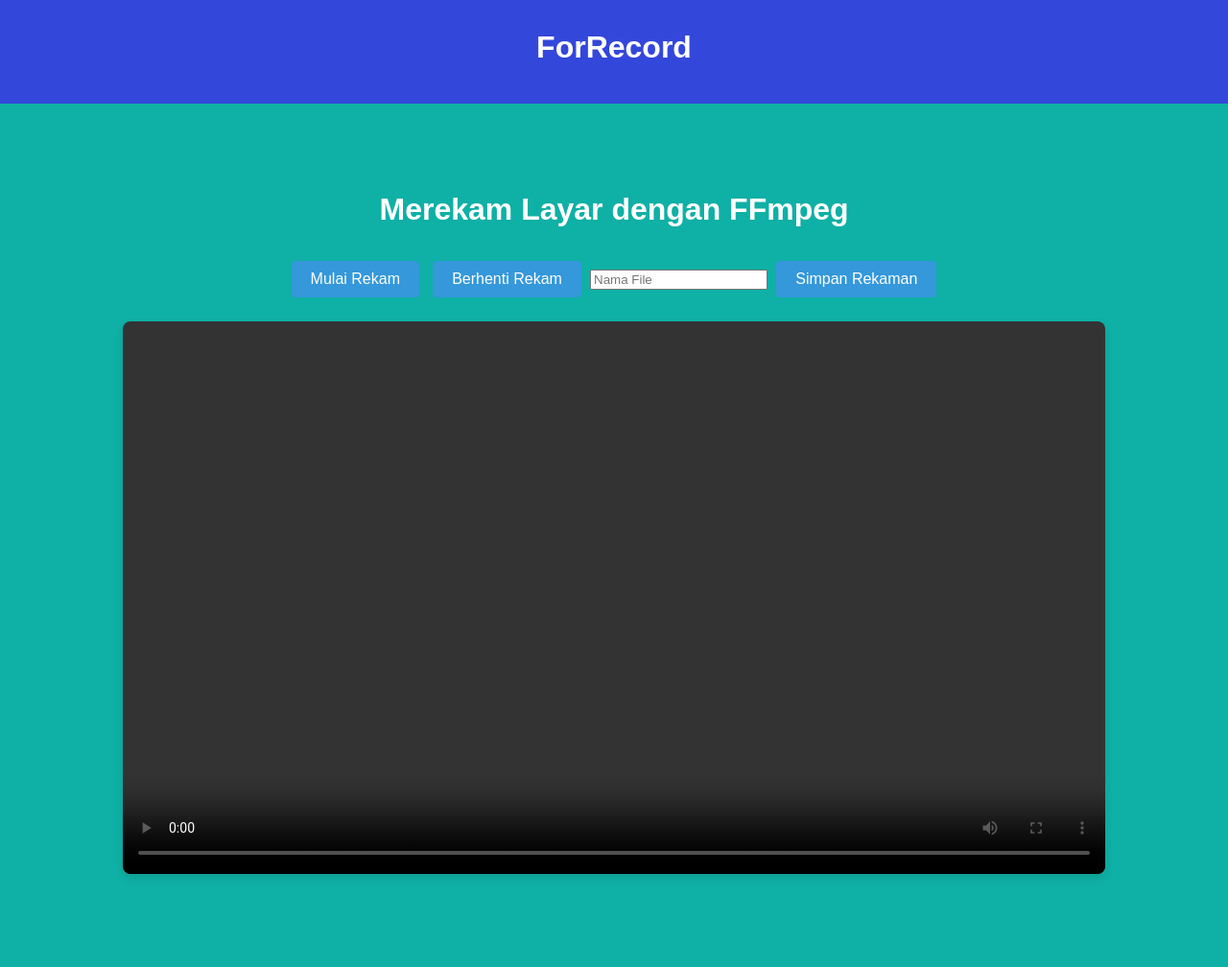
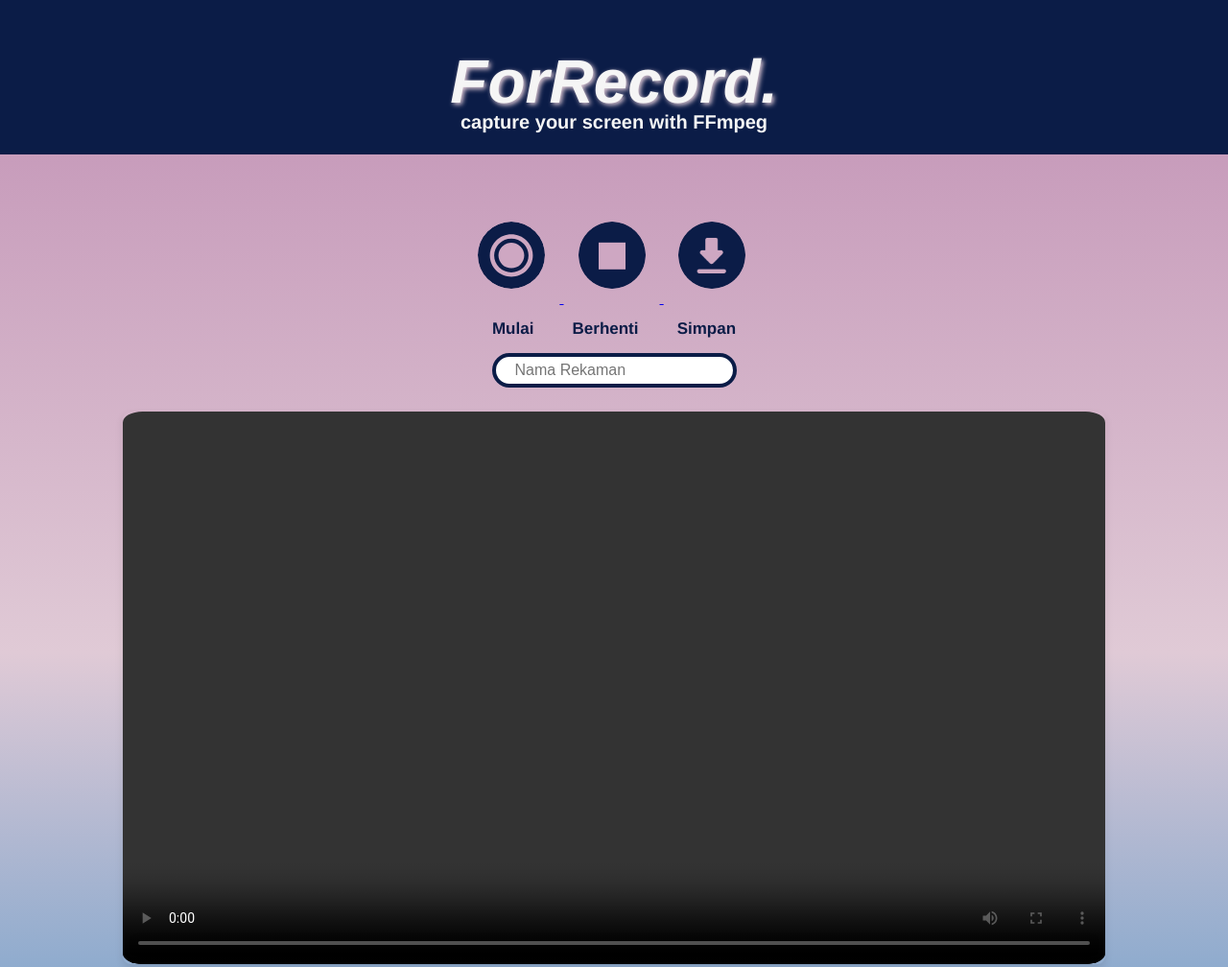
Before and after one commit to ehsannura/FFMPEG-Jarkom, a plain HTML site: page index.html in a window 1280 px wide. Shown: the whole page at 96% size. Before the commit the page ends 951 px from the top, so only its background shows below. Drawn offline with Linux system fonts and the light colour scheme.

Commit message:
Add files via upload

```diff
--- a/Node.js
+++ b/Node.js
@@ -12,7 +12,7 @@ app.post('/saveRecording', upload.single('video'), (req, res) => {
     }
 
     const inputFile = req.file.path;
-    const destination = 'recordings/';
+    const destination = 'recordings/'; // Ubah sesuai dengan folder penyimpanan yang diinginkan
     const outputFile = `${destination}recorded-video.webm`;
 
     fs.rename(inputFile, outputFile, (err) => {
@@ -31,7 +31,7 @@ app.post('/convertToMP4', upload.single('video'), (req, res) => {
     }
 
     const inputFile = req.file.path;
-    const destination = 'recordings/';
+    const destination = 'recordings/'; // Ubah sesuai dengan folder penyimpanan yang diinginkan
     const outputFile = `${destination}converted-video.mp4`;
 
     const command = `ffmpeg -i ${inputFile} ${outputFile}`;
@@ -40,7 +40,7 @@ app.post('/convertToMP4', upload.single('video'), (req, res) => {
             console.error(`Error: ${error.message}`);
             return res.status(500).send('Konversi gagal');
         }
-        console.log('Konversi berhasil');
+        console.log(`Konversi berhasil`);
 
         const convertedBuffer = await fs.promises.readFile(outputFile);
         res.set({
--- a/index.html
+++ b/index.html
@@ -1,11 +1,16 @@
 <!DOCTYPE html>
 <html>
+
+
 <head>
-    <title>Merekam Layar dengan FFmpeg</title>
+    <link rel="stylesheet" href="WEB 3.img" />
+    <link rel="stylesheet" href="style.css" />
+    <title>ForRecord.</title>
     <style>
         body {
             font-family: 'Segoe UI', Tahoma, Geneva, Verdana, sans-serif;
-            background-color: rgb(15, 176, 165);
+            background-color: rgba(255, 255, 255, 1);
+            background: linear-gradient(180deg, rgb(192, 142, 179) 0%, rgb(224, 202, 214) 65.1%, rgb(134, 168, 205) 100%);
             margin: 0;
             padding: 0;
         }
@@ -18,21 +23,47 @@
         }
 
         h1 {
-            font-family: 'Montserrat', sans-serif;
-            color: #ffffff;
-            margin-bottom: 30px;
+            text-shadow: 2px 2px 5px #e0cad6;
+            font-family: "Poppins-ExtraBoldItalic", Helvetica;
+            font-weight: 800;
+            font-style: italic;
+            color: #f5f5f5;
+            font-size: 64px;
+            letter-spacing: 0;
+            line-height: normal;
+            margin-bottom: -22px;
+            transition: text-shadow 0.2s ease-in-out;
+        }
+
+        h1:hover {
+            cursor: default;
+            text-shadow: 2px 2px 20px rgba(255, 255, 255, 0.9);
+        }
+
+        h2 {
+            font-family: "Poppins-Bold", Helvetica;
+            font-weight: 700;
+            color: #f5f5f5;
+            font-size: 20px;
+            letter-spacing: 0;
+            line-height: normal;
+        }
+
+        h2:hover{
+            cursor: default;
         }
 
         .buttons {
-            margin-bottom: 20px;
+            margin-bottom: 10px;
+            margin-right: 5px;
         }
 
         button {
             padding: 10px 20px;
-            margin: 5px;
+            margin: 10px;
             font-size: 16px;
             border: none;
-            border-radius: 4px;
+            border-radius: 44px;
             cursor: pointer;
             background-color: #3498db;
             color: white;
@@ -43,10 +74,71 @@
             background-color: #2980b9;
         }
 
+        .img {
+            margin-bottom: -10px;
+            margin: 15px;
+            border-radius: 50%;
+            width: 70px;
+            height: 70px;
+            transition: transform 0.3s ease-in-out, box-shadow 0.4s ease-in-out;
+            ;
+        }
+
+        .img-text {
+            font-family: "Poppins-Bold", Helvetica;
+            font-weight: 700;
+            font-size: 17px;
+            color: #0b1c47;
+            margin: 18px;
+            margin-bottom: auto;
+            cursor: default;
+        }
+
+        .img:hover {
+            transform: scale(1.2);
+            box-shadow: 0 0 10px 5px rgba(106, 138, 235, 0.464);
+
+        }
+
+
+        img-button {
+            padding: 10px 20px;
+            margin: 10px;
+            font-size: 16px;
+            border: none;
+            border-radius: 50%;
+            cursor: text;
+        }
+
+        .input {
+            margin-bottom: 20px;
+            margin-top: 10px;
+            transition: transform 0.3s ease-in-out;
+        }
+
+        input {
+            padding: 5px 20px;
+            margin: 5px;
+            font-size: 16px;
+            border: none;
+            border-radius: 4px;
+            cursor: text;
+            background-color: #ffffff;
+            color: rgb(0, 0, 0);
+            border-radius: 88px;
+            border: 4px solid;
+            border-color: #0b1c47;
+            transition: background-color 0.3s;
+        }
+
+        .input:hover {
+            transform: scale(1.1);
+        }
+
         .video-container {
             width: 100%;
             position: relative;
-            padding-bottom: 56.25%; /* 16:9 aspect ratio */
+            padding-bottom: 56.25%;
             margin-bottom: 40px;
             box-shadow: 0 4px 8px rgba(0, 0, 0, 0.1);
             border-radius: 8px;
@@ -59,35 +151,53 @@
             height: 100%;
             top: 0;
             left: 0;
+            border-radius: 2%;
+            overflow: hidden;
         }
 
-        /* Header styles */
         header {
-            background-color: #3447db;
+            background-color: #0b1c47;
             color: white;
-            padding: 10px 0;
-            margin-bottom: 20px;
-            text-align: center; /* Untuk menengahkan teks */
+            padding: 5px 0;
+            margin-bottom: 5px;
+            text-align: center;
         }
     </style>
 </head>
+
 <body>
     <header>
-        <h1>ForRecord</h1>
+        <h1>ForRecord.</h1>
+        <h2>capture your screen with FFmpeg</h2>
     </header>
     <div class="container">
-        <h1>Merekam Layar dengan FFmpeg</h1>
-        <div class="buttons">
-            <button id="startRecording">Mulai Rekam</button>
-            <button id="stopRecording">Berhenti Rekam</button>
-            <input type="text" id="fileName" placeholder="Nama File">
-            <button id="saveRecording">Simpan Rekaman</button>
+        <div class="img-buttons">
+            <div class="buttons">
+                <a href="#" onclick="startRecording()">
+                    <img src="img/rekam.svg" alt="Mulai Rekam" class="img">
+                </a>
+                <a href="#" onclick="stopRecording()">
+                    <img src="img/stop.png" alt="Berhenti Rekam" class="img">
+                </a>
+                <a href="#" onclick="saveRecording()">
+                    <img src="img/download.png" alt="Simpan Rekaman" class="img">
+                </a>
 
+            </div>
+            <span class="img-text">Mulai</span>
+            <span class="img-text">Berhenti</span>
+            <span class="img-text">Simpan</span>
+
+            <div class="input">
+                <input type="text" id="fileName" placeholder="Nama Rekaman">
+
+            </div>
+            <div class="video-container">
+                <video id="recordedVideo" controls></video>
+            </div>
         </div>
-        <div class="video-container">
-            <video id="recordedVideo" controls></video>
-        </div>
-    </div>
-    <script src="script.js"></script>
+        <script src="script.js">
+        </script>
 </body>
+
 </html>
--- a/script.js
+++ b/script.js
@@ -3,16 +3,21 @@ const stopRecordingBtn = document.getElementById('stopRecording');
 const saveRecordingBtn = document.getElementById('saveRecording');
 const recordedVideo = document.getElementById('recordedVideo');
 const fileNameInput = document.getElementById('fileName');
+const watermarkInput = document.getElementById('watermarkText');
 
 let mediaRecorder;
-const recordedChunks = [];
+let recordedChunks = [];
 
 startRecordingBtn.addEventListener('click', startRecording);
 stopRecordingBtn.addEventListener('click', stopRecording);
 saveRecordingBtn.addEventListener('click', saveRecording);
+fileNameInput.addEventListener('keypress', function (e) {
+    if (e.key === 'Enter') {
+        saveRecording();
+    }
+});
 
 async function startRecording() {
-    try {
     const stream = await navigator.mediaDevices.getDisplayMedia({ video: true, audio: true });
     const audioStream = await navigator.mediaDevices.getUserMedia({ audio: true });
 
@@ -28,19 +33,19 @@ async function startRecording() {
         recordedVideo.src = URL.createObjectURL(blob);
     };
 
-        recordedChunks.length = 0; // Clear the array
+    recordedChunks = [];
     mediaRecorder.start();
-    } catch (error) {
-        console.error('Error saat memulai merekam:', error);
-    }
 }
 
-async function stopRecording() {
-    try {
-        await mediaRecorder.stop();
-        console.log('Merekam dihentikan');
-    } catch (error) {
-        console.error('Error saat menghentikan merekam:', error);
+
+
+function stopRecording() {
+    mediaRecorder.stop();
+}
+
+function handleKeyPress(event) {
+    if (event.key === 'Enter') {
+        saveRecording();
     }
 }
 
```
Lines whose indentation alone changed are shown as unchanged.
